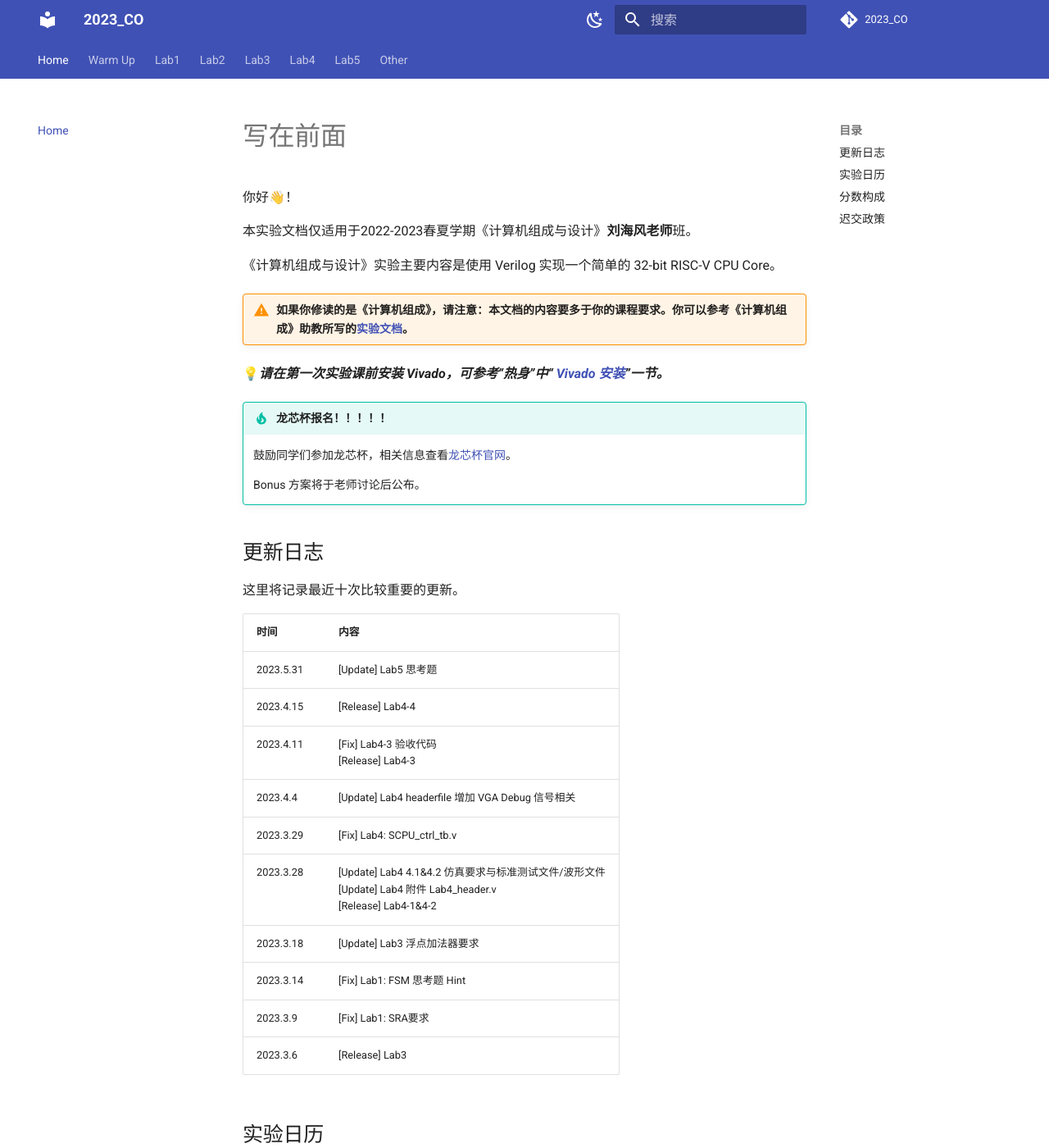
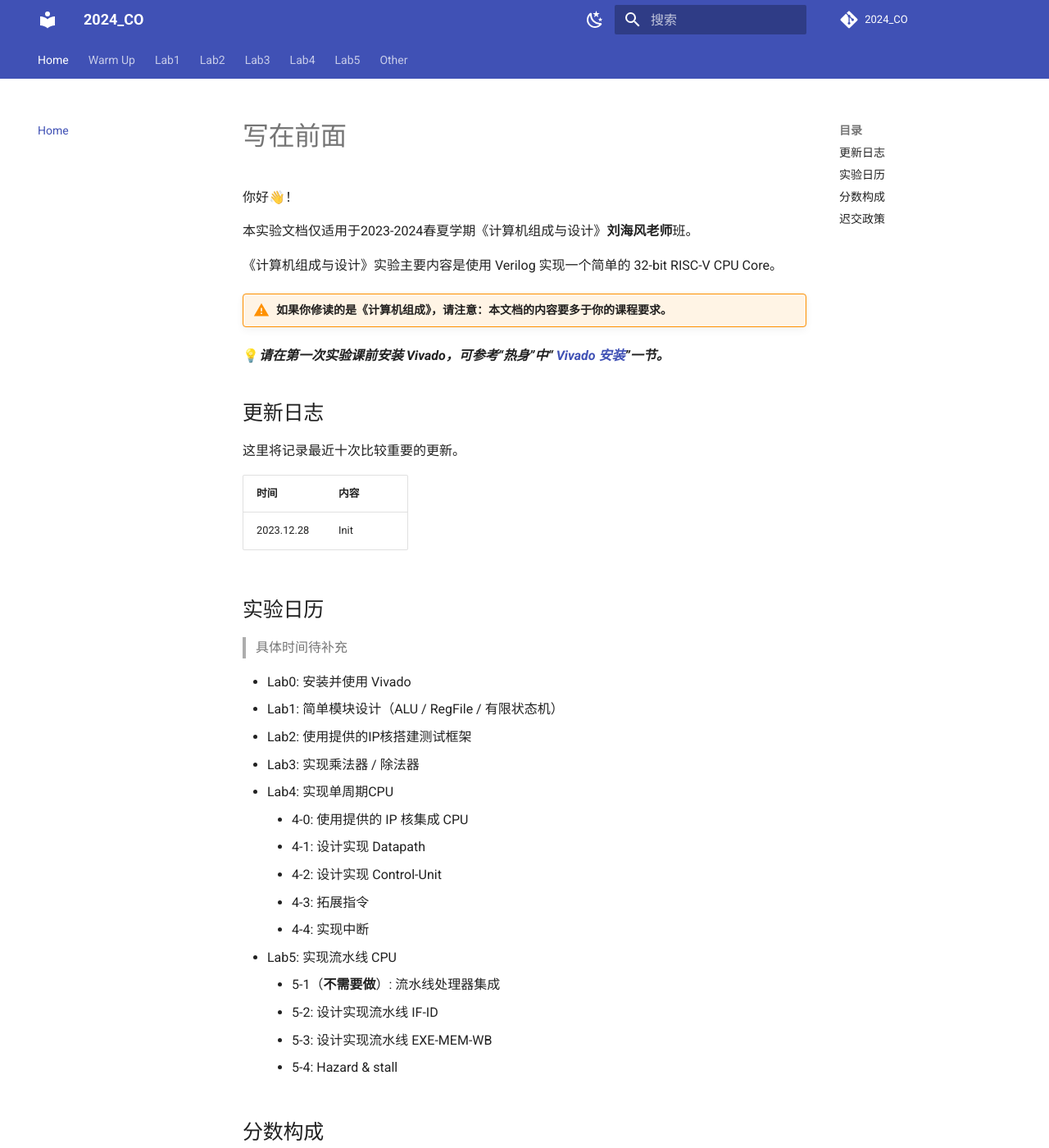
Before and after one commit to Guahao31/2024_CO, an MkDocs documentation site: the page built from docs/index.md, in a window 1280 px wide and 1400 px high. Shown: the whole window at 82% size. Built offline with MkDocs 1.6.1 and Material for MkDocs 9.7.7, drawn with Linux system fonts in a browser that asks for light colours; comment, search, counter and statistics services are not loaded; some of the changed text lies outside the part shown.

Commit message:
init: 2024!

```diff
--- a/docs/index.md
+++ b/docs/index.md
@@ -2,19 +2,16 @@
 
 你好👋！
 
-本实验文档仅适用于2022-2023春夏学期《计算机组成与设计》**刘海风老师**班。
+本实验文档仅适用于2023-2024春夏学期《计算机组成与设计》**刘海风老师**班。
 
 《计算机组成与设计》实验主要内容是使用 Verilog 实现一个简单的 32-bit RISC-V CPU Core。
 
-!!! warning "如果你修读的是《计算机组成》，请注意：本文档的内容要多于你的课程要求。你可以参考《计算机组成》助教所写的[实验文档](https://artessay.github.io/ZJU-Computer-Organization-Lab-2023/)。"
+!!! warning "如果你修读的是《计算机组成》，请注意：本文档的内容要多于你的课程要求。"
 
 💡***请在第一次实验课前安装 Vivado，可参考“热身”中“ [Vivado 安装](./warmup/Vivado_installation/)”一节。***
 
-!!! tip "龙芯杯报名！！！！！"
-
-    鼓励同学们参加龙芯杯，相关信息查看[龙芯杯官网](http://www.nscscc.com/?p=248)。
-
-    Bonus 方案将于老师讨论后公布。
+<!-- !!! tip "龙芯杯报名！！！！！" -->
+<!-- 鼓励同学们参加龙芯杯，相关信息查看[龙芯杯官网](http://www.nscscc.com/?p=248)。 Bonus 方案将于老师讨论后公布。-->
 
 ## 更新日志
 
@@ -22,16 +19,7 @@
 
 | 时间 | 内容 |
 | --- | :------------------------------------ |
-| 2023.5.31 | [Update] Lab5 思考题 |
-| 2023.4.15 | [Release] Lab4-4 |
-| 2023.4.11 | [Fix] Lab4-3 验收代码 <br> [Release] Lab4-3 |
-| 2023.4.4 | [Update] Lab4 headerfile 增加 VGA Debug 信号相关 |
-| 2023.3.29 | [Fix] Lab4: SCPU_ctrl_tb.v |
-| 2023.3.28 | [Update] Lab4 4.1&4.2 仿真要求与标准测试文件/波形文件 <br> [Update] Lab4 附件 Lab4_header.v <br> [Release] Lab4-1&4-2 |
-| 2023.3.18 | [Update] Lab3 浮点加法器要求 |
-| 2023.3.14 | [Fix] Lab1: FSM 思考题 Hint |
-| 2023.3.9 | [Fix] Lab1: SRA要求 |
-| 2023.3.6 | [Release] Lab3 |
+| 2023.12.28 | Init |
 <!-- | 2023.3.5 | [Update] Lab1 ALU_operation 补充 | -->
 <!-- | 2023.3.4 | [Update] Lab2 添加下板要求 | -->
 <!-- | 2023.3.3 | [Release] Lab2 | -->
@@ -73,25 +61,27 @@
 
 ## 迟交政策
 
-本实验（除 bonus）共需提交**三份**实验报告 (Lab0-3, Lab4, Lab5) ，你一共拥有**5天**的“自由时间”，迟交政策如下：
+本实验（除 bonus）共需提交**三份**实验报告 (Lab0-3, Lab4, Lab5) ，你一共拥有 **3 天**的“自由时间”，迟交政策如下：
 
 * 每份实验报告会提前给出截止时间，通常为对应最后一次实验的下一周。
-* 从截止时间起，迟交时间不足24小时的计为1天，不足7天的计为1周（如，你迟交了1min，则算迟交1天/1周）
-    * 每迟交一周，实验报告获得的分数扣除10%；
-    * 扣除比例到60%为止。
+* 从截止时间起，迟交时间不足 24 小时的计为 1 天，不足 7 天的计为 1 周（如，你迟交了 1min，则算迟交 1 周）
+    * 迟交一周，扣除实验报告所得分数的 40%；
+    * 迟交两周，扣除实验报告所得分数的 80%；
+    * 迟交三周（或以上），实验报告计 0 分。
 * 如果你不幸迟交，你可以使用手中的“自由时间”抵消迟交的影响，请注意：
-    * 你一共有5天的自由时间；
+    * 你一共有 3 天的自由时间；
     * **默认不使用**自由时间，你需要在要求助教开启补交时说明使用的自由时间天数；
-    * 即便使用了“自由时间”，你的提交时间也不能晚于《计算机组成与设计》期末考试当天23:59，此后的提交记0分。
+    * 即便使用了“自由时间”，你的提交时间也不能晚于《计算机组成与设计》期末考试当天 23:59，此后的提交记0分。
 * **验收**截止时间会在期末前给出，在此之前验收通过的都不会扣除获得的分数；
-    * 为鼓励大佬 (kami) 提前验收，在 Lab4/5 最后一次实验课上完成验收的，对应实验报告给3分bonus（不多，但有用）。
+    * 根据实验进度，会对实验验收顺序赋予优先级，并在课程群通知，**请尽早完成验收以减少等待验收的时间**；
+    * 为鼓励大佬提前验收，在 Lab4/5 最后一次实验课上完成验收的，对应实验报告给 5 分 bonus（实验报告分数，非总评分数）。
 
 ???+ example
 
     大琦的Lab4
 
     * 在“实现中断”**实验课当天**完成了 Lab4 所有实验小节的验收；*获得分数+3*
-    * 实验报告迟交了9天，她使用了2天的“自由时间”，记迟交7天；*扣除10%获得分数*
+    * 实验报告迟交了9天，她使用了2天的“自由时间”，记迟交7天；*扣除40%获得分数*
     * 她的实验报告获得了90的基础分。
 
-    她 Lab4 实验报告的最终分数：(90+3)×90%=84（四舍五入）。
+    她 Lab4 实验报告的最终分数：(90+3)×60%=55.8（四舍五入）。
--- a/mkdocs.yml
+++ b/mkdocs.yml
@@ -1,6 +1,6 @@
-site_name: 2023_CO
-site_url: https://guahao31.github.io/2023_CO
-site_author: GNG not Gua
+site_name: 2024_CO
+site_url: https://guahao31.github.io/2024_CO
+site_author: GNG not Gua & QJJ
 
 theme:
   name: material
@@ -26,10 +26,10 @@ theme:
 
 plugins:
   - search
-  - heti:
-      disable_serve: false
-repo_url: https://github.com/guahao31/2023_CO
-repo_name: 2023_CO
+  # - heti:
+  #     disable_serve: false
+repo_url: https://github.com/guahao31/2024_CO
+repo_name: 2024_CO
 
 markdown_extensions:
   - admonition
```
Also changed, not shown: README.md (+15 -12 lines).
